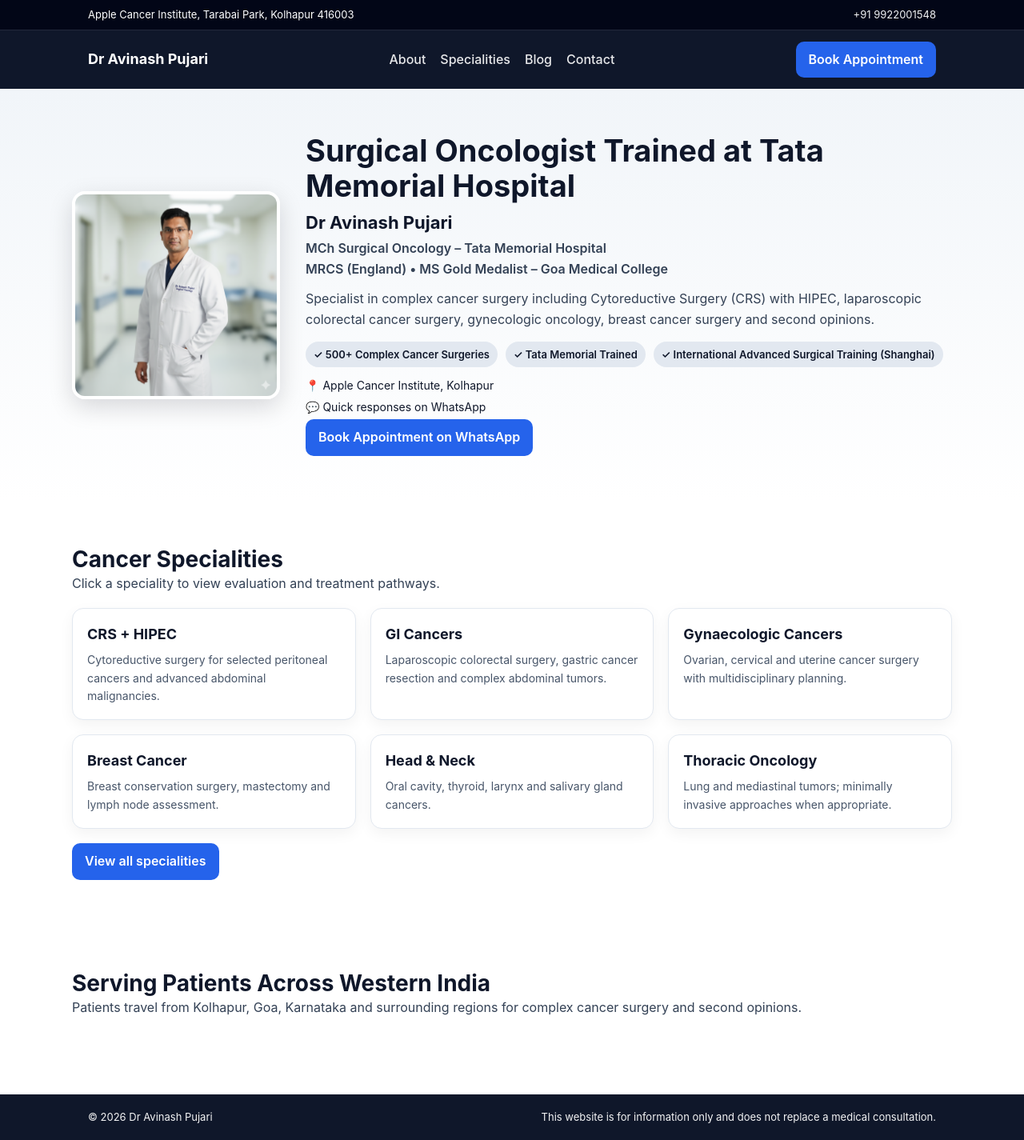
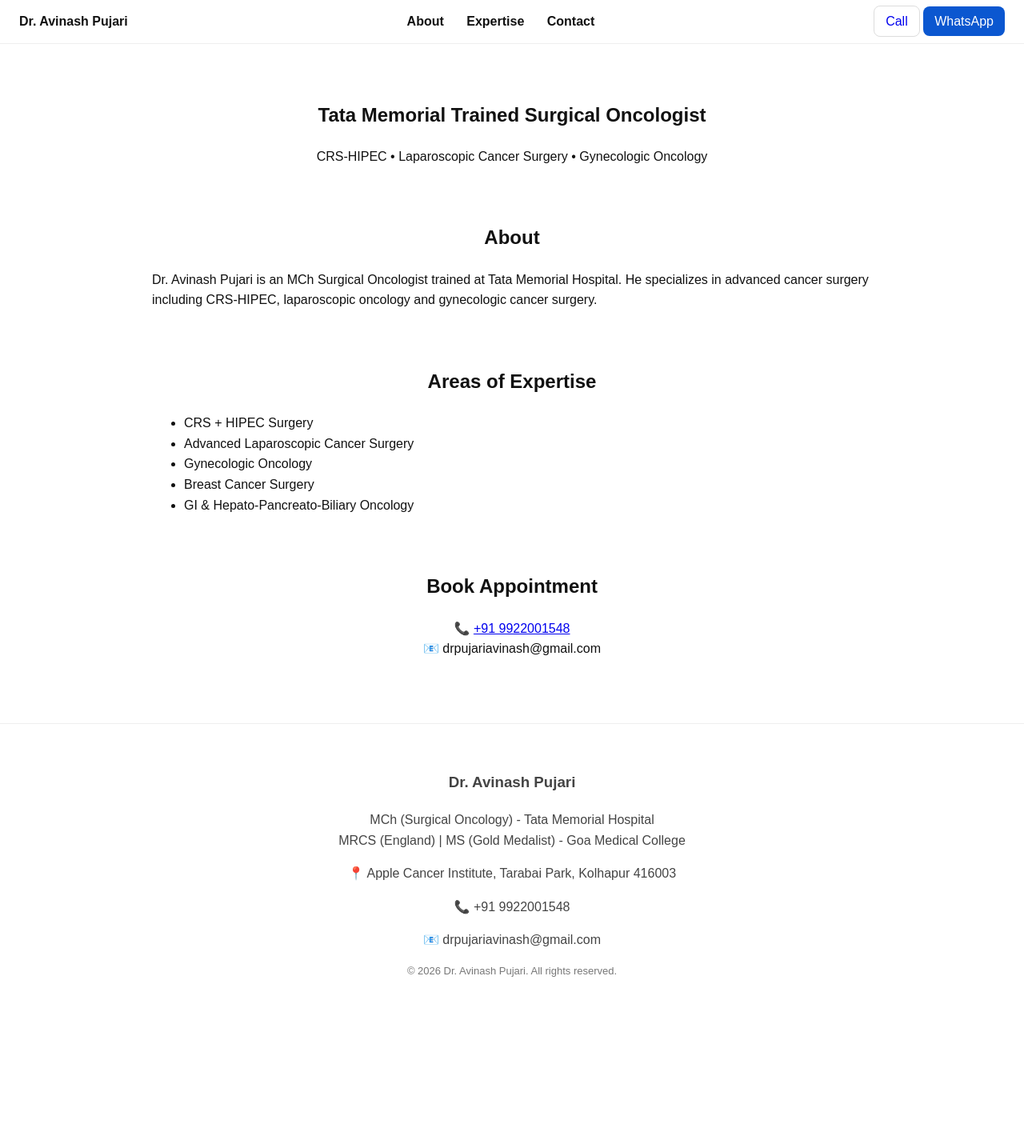
Before and after one commit to drpujariavinash/drpujariavinash.github.io, a plain HTML site: page index.html in a window 1280 px wide. Shown: the whole page at 80% size. After the commit the page ends 1278 px from the top, so only its background shows below. Drawn offline with Linux system fonts and the light colour scheme.

Commit message:
Update index.html

```diff
--- a/index.html
+++ b/index.html
@@ -1,137 +1,104 @@
 <!DOCTYPE html>
 <html lang="en">
+
 <head>
-  <meta charset="UTF-8" />
-  <meta name="viewport" content="width=device-width, initial-scale=1.0" />
-  <title>Dr Avinash Pujari | Surgical Oncologist Kolhapur Goa | CRS HIPEC</title>
-  <meta name="description" content="Tata Memorial–trained Surgical Oncologist in Kolhapur & Goa. Specialist in CRS HIPEC, colorectal, gynecologic & breast cancer surgery. Book appointment on WhatsApp." />
-  <link rel="stylesheet" href="style.css" />
+  <meta charset="UTF-8">
+  <meta name="viewport" content="width=device-width, initial-scale=1">
+  <meta http-equiv="X-UA-Compatible" content="IE=edge">
+
+  <title>Dr. Avinash Pujari - Surgical Oncologist | HIPEC | Kolhapur & Goa</title>
+
+  <meta name="description" content="Dr. Avinash Pujari - MCh Surgical Oncologist trained at Tata Memorial Hospital, MRCS England. Specializing in CRS-HIPEC, laparoscopic cancer surgery, gynecologic oncology. Apple Cancer Institute, Kolhapur.">
+
+  <meta name="keywords" content="surgical oncologist Kolhapur, surgical oncologist Goa, HIPEC surgery, CRS HIPEC, laparoscopic cancer surgery, gynecologic oncology Kolhapur, breast cancer surgeon, Tata Memorial, Apple Cancer Institute">
+
+  <meta name="author" content="Dr. Avinash Pujari">
+  <meta name="robots" content="index, follow">
+  <link rel="canonical" href="https://drpujariavinash.com">
+
+  <meta property="og:type" content="website">
+  <meta property="og:url" content="https://drpujariavinash.com">
+  <meta property="og:title" content="Dr. Avinash Pujari - Tata Memorial Trained Surgical Oncologist">
+  <meta property="og:description" content="MRCS England, MCh Tata Memorial, MS Gold Medalist. Expert in CRS-HIPEC, laparoscopic cancer surgery. 500+ complex surgeries.">
+  <meta property="og:image" content="https://drpujariavinash.com/profile.png">
+
+  <meta name="twitter:card" content="summary_large_image">
+  <meta name="twitter:title" content="Dr. Avinash Pujari - Surgical Oncologist">
+  <meta name="twitter:description" content="Tata Memorial trained Surgical Oncologist. CRS-HIPEC & Advanced Cancer Surgery.">
+  <meta name="twitter:image" content="https://drpujariavinash.com/profile.png">
+
+  <link rel="icon" href="/favicon.ico">
+
+  <style>
+    body{margin:0;font-family:Arial,Helvetica,sans-serif;color:#111;line-height:1.6}
+    header{position:sticky;top:0;background:#fff;border-bottom:1px solid #eee;padding:14px 24px;display:flex;justify-content:space-between;align-items:center}
+    nav a{margin:0 12px;text-decoration:none;color:#111;font-weight:600}
+    .btn{padding:10px 14px;border-radius:8px;text-decoration:none;border:1px solid #ddd}
+    .primary{background:#0b57d0;color:#fff;border:none}
+    section{max-width:900px;margin:70px auto;padding:0 20px}
+    h1,h2{text-align:center}
+    footer{margin-top:80px;padding:40px 20px;border-top:1px solid #eee;text-align:center;color:#444}
+  </style>
 </head>
 
 <body>
 
-<header class="site-header">
-  <div class="topbar">
-    <div class="topbar-inner">
-      <span>Apple Cancer Institute, Tarabai Park, Kolhapur 416003</span>
-      <span class="topbar-right"><a href="tel:+919922001548">+91 9922001548</a></span>
-    </div>
+<header>
+  <div><strong>Dr. Avinash Pujari</strong></div>
+  <nav>
+    <a href="#about">About</a>
+    <a href="#expertise">Expertise</a>
+    <a href="#contact">Contact</a>
+  </nav>
+  <div>
+    <a class="btn" href="tel:+919922001548">Call</a>
+    <a class="btn primary" href="https://wa.me/919922001548">WhatsApp</a>
   </div>
-
-  <nav class="nav">
-    <div class="nav-inner">
-      <a class="brand" href="/index.html">Dr Avinash Pujari</a>
-      <div class="nav-links">
-        <a href="/about.html">About</a>
-        <a href="/specialities.html">Specialities</a>
-        <a href="/blog.html">Blog</a>
-        <a href="/contact.html">Contact</a>
-      </div>
-      <a class="btn" href="https://wa.me/919922001548" target="_blank">Book Appointment</a>
-    </div>
-  </nav>
 </header>
 
-<main>
-
-<section class="hero">
-  <div class="hero-inner">
-
-    <img src="profile.png" alt="Dr Avinash Pujari Surgical Oncologist" class="hero-photo">
-
-    <div class="hero-text">
-      <h1>Surgical Oncologist Trained at Tata Memorial Hospital</h1>
-
-      <h2 class="name">Dr Avinash Pujari</h2>
-      <p class="credentials">
-        MCh Surgical Oncology – Tata Memorial Hospital<br>
-        MRCS (England) • MS Gold Medalist – Goa Medical College
-      </p>
-
-      <p class="hero-focus">
-        Specialist in complex cancer surgery including Cytoreductive Surgery (CRS) with HIPEC,
-        laparoscopic colorectal cancer surgery, gynecologic oncology,
-        breast cancer surgery and second opinions.
-      </p>
-
-      <div class="trust-strip">
-        <span>✓ 500+ Complex Cancer Surgeries</span>
-        <span>✓ Tata Memorial Trained</span>
-        <span>✓ International Advanced Surgical Training (Shanghai)</span>
-      </div>
-
-      <div class="consult-info">
-        <p>📍 Apple Cancer Institute, Kolhapur</p>
-        <p>💬 Quick responses on WhatsApp</p>
-      </div>
-
-      <a class="btn" href="https://wa.me/919922001548" target="_blank">
-        Book Appointment on WhatsApp
-      </a>
-    </div>
-
-  </div>
+<section>
+  <h1>Tata Memorial Trained Surgical Oncologist</h1>
+  <p style="text-align:center">CRS-HIPEC • Laparoscopic Cancer Surgery • Gynecologic Oncology</p>
 </section>
 
-<section class="section">
-  <div class="container">
-    <h2>Cancer Specialities</h2>
-    <p>Click a speciality to view evaluation and treatment pathways.</p>
-
-    <div class="grid">
-      <a class="card" href="/peritoneal-cancers-hipec.html">
-        <h3>CRS + HIPEC</h3>
-        <p>Cytoreductive surgery for selected peritoneal cancers and advanced abdominal malignancies.</p>
-      </a>
-
-      <a class="card" href="/gi-cancers.html">
-        <h3>GI Cancers</h3>
-        <p>Laparoscopic colorectal surgery, gastric cancer resection and complex abdominal tumors.</p>
-      </a>
-
-      <a class="card" href="/gynec-cancers.html">
-        <h3>Gynaecologic Cancers</h3>
-        <p>Ovarian, cervical and uterine cancer surgery with multidisciplinary planning.</p>
-      </a>
-
-      <a class="card" href="/breast-cancer.html">
-        <h3>Breast Cancer</h3>
-        <p>Breast conservation surgery, mastectomy and lymph node assessment.</p>
-      </a>
-
-      <a class="card" href="/head-neck-cancers.html">
-        <h3>Head & Neck</h3>
-        <p>Oral cavity, thyroid, larynx and salivary gland cancers.</p>
-      </a>
-
-      <a class="card" href="/thoracic-oncology.html">
-        <h3>Thoracic Oncology</h3>
-        <p>Lung and mediastinal tumors; minimally invasive approaches when appropriate.</p>
-      </a>
-    </div>
-
-    <p style="margin-top:18px">
-      <a class="btn" href="/specialities.html">View all specialities</a>
-    </p>
-  </div>
+<section id="about">
+  <h2>About</h2>
+  <p>
+    Dr. Avinash Pujari is an MCh Surgical Oncologist trained at Tata Memorial Hospital.
+    He specializes in advanced cancer surgery including CRS-HIPEC, laparoscopic oncology
+    and gynecologic cancer surgery.
+  </p>
 </section>
 
-<section class="section">
-  <div class="container">
-    <h2>Serving Patients Across Western India</h2>
-    <p>
-      Patients travel from Kolhapur, Goa, Karnataka and surrounding regions for complex cancer surgery and second opinions.
-    </p>
-  </div>
+<section id="expertise">
+  <h2>Areas of Expertise</h2>
+  <ul>
+    <li>CRS + HIPEC Surgery</li>
+    <li>Advanced Laparoscopic Cancer Surgery</li>
+    <li>Gynecologic Oncology</li>
+    <li>Breast Cancer Surgery</li>
+    <li>GI & Hepato-Pancreato-Biliary Oncology</li>
+  </ul>
 </section>
 
-</main>
+<section id="contact">
+  <h2>Book Appointment</h2>
+  <p style="text-align:center">
+    📞 <a href="tel:+919922001548">+91 9922001548</a><br>
+    📧 drpujariavinash@gmail.com
+  </p>
+</section>
 
 <footer>
-  <div class="foot">
-    <span>© 2026 Dr Avinash Pujari</span>
-    <span>This website is for information only and does not replace a medical consultation.</span>
-  </div>
+  <h3>Dr. Avinash Pujari</h3>
+  <p>
+    MCh (Surgical Oncology) - Tata Memorial Hospital<br>
+    MRCS (England) | MS (Gold Medalist) - Goa Medical College
+  </p>
+  <p>📍 Apple Cancer Institute, Tarabai Park, Kolhapur 416003</p>
+  <p>📞 +91 9922001548</p>
+  <p>📧 drpujariavinash@gmail.com</p>
+  <p style="font-size:13px;color:#777;">© 2026 Dr. Avinash Pujari. All rights reserved.</p>
 </footer>
 
 </body>
```
